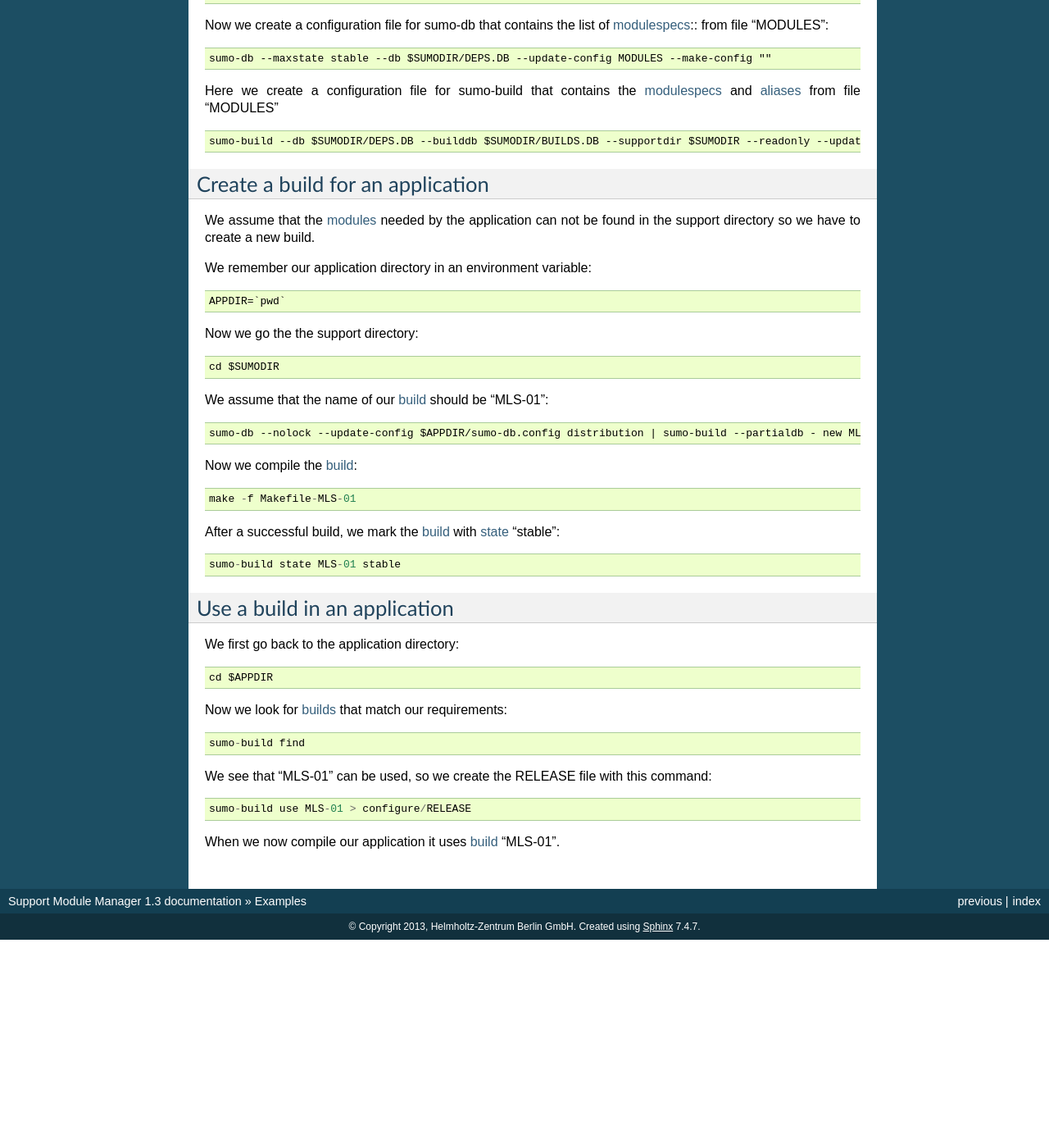
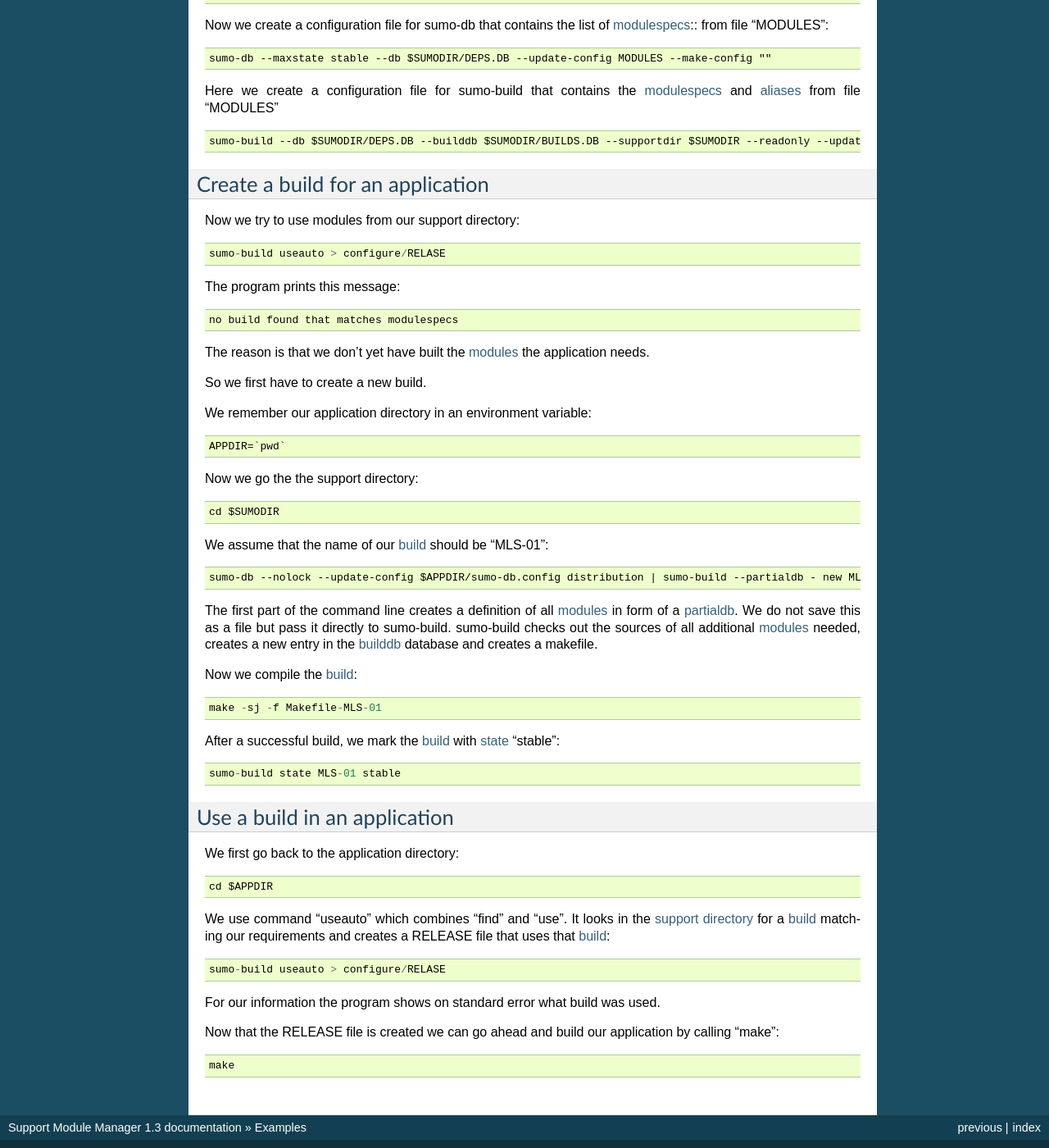
Before and after one commit to klauer/epics-sumo-mirror, a Sphinx documentation site: the page built from doc/examples.rst, in a window 1280 px wide and 1400 px high, scrolled down 2267 px. Shown: the whole window at 82% size. Built offline with Sphinx 7.4.7, drawn with Linux system fonts in a browser that asks for light colours; before the commit the page ends 3413 px from its top, so only the background shows below that.

Commit message:
In sumo-build command "useauto" was added.
This command combines "find" and "use". It looks for a matching build and uses
it with a single command. Currently we allow this only for modulespecs with
*exact* version specifications.

```diff
--- a/doc/examples.rst
+++ b/doc/examples.rst
@@ -107,7 +107,7 @@ We decide to build version "TAGLESS-3-14-12-2-1" of the EPICS base. We give the
 new :term:`build` the :term:`buildtag` "BASE-3-14-12-2-1"::
 
   sumo-db --nolock distribution BASE:TAGLESS-3-14-12-2-1 | sumo-build --partialdb - new BASE-3-14-12-2-1
-  make -f Makefile-BASE-3-14-12-2-1
+  make -sj -f Makefile-BASE-3-14-12-2-1
 
 After a successful build we mark the :term:`build` with :term:`state` "stable"::
 
@@ -139,8 +139,18 @@ Here we create a configuration file for sumo-build that contains the
 Create a build for an application
 ---------------------------------
 
-We assume that the :term:`modules` needed by the application can not be found
-in the support directory so we have to create a new build.
+Now we try to use modules from our support directory::
+
+  sumo-build useauto > configure/RELASE
+
+The program prints this message::
+
+  no build found that matches modulespecs
+
+The reason is that we don't yet have built the :term:`modules` the application
+needs.
+
+So we first have to create a new build.
 
 We remember our application directory in an environment variable::
 
@@ -154,9 +164,15 @@ We assume that the name of our :term:`build` should be "MLS-01"::
 
   sumo-db --nolock --update-config $APPDIR/sumo-db.config distribution | sumo-build --partialdb - new MLS-01
 
+The first part of the command line creates a definition of all :term:`modules`
+in form of a :term:`partialdb`. We do not save this as a file but pass it
+directly to sumo-build. sumo-build checks out the sources of all additional
+:term:`modules` needed, creates a new entry in the :term:`builddb` database and
+creates a makefile.
+
 Now we compile the :term:`build`::
 
-  make -f Makefile-MLS-01
+  make -sj -f Makefile-MLS-01
 
 After a successful build, we mark the :term:`build` with
 :term:`state` "stable"::
@@ -170,13 +186,15 @@ We first go back to the application directory::
 
   cd $APPDIR
 
-Now we look for :term:`builds` that match our requirements::
+We use command "useauto" which combines "find" and "use". It looks in the
+:term:`support directory` for a :term:`build` matching our requirements and
+creates a RELEASE file that uses that :term:`build`::
 
-  sumo-build find
+  sumo-build useauto > configure/RELASE
 
-We see that "MLS-01" can be used, so we create the RELEASE file with this
-command::
+For our information the program shows on standard error what build was used.
 
-  sumo-build use MLS-01 > configure/RELEASE
+Now that the RELEASE file is created we can go ahead and build our application
+by calling "make"::
 
-When we now compile our application it uses :term:`build` "MLS-01".
+  make
```
Also changed, not shown: doc/reference-sumo-build.rst (+13 -0 lines), 4 other files.
